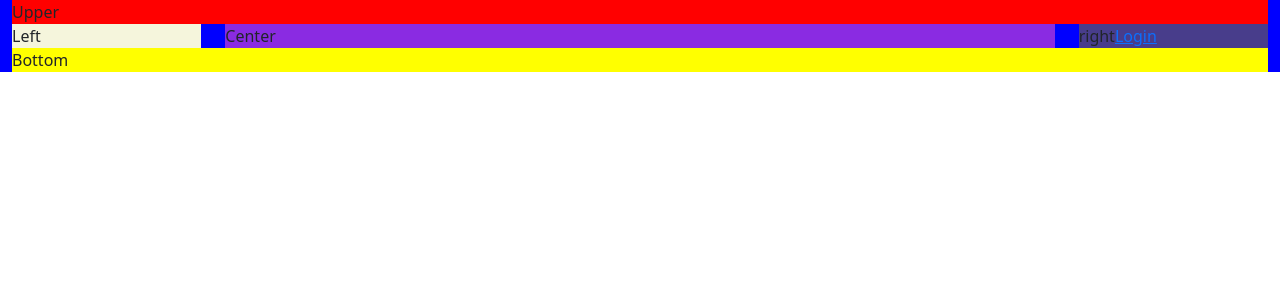
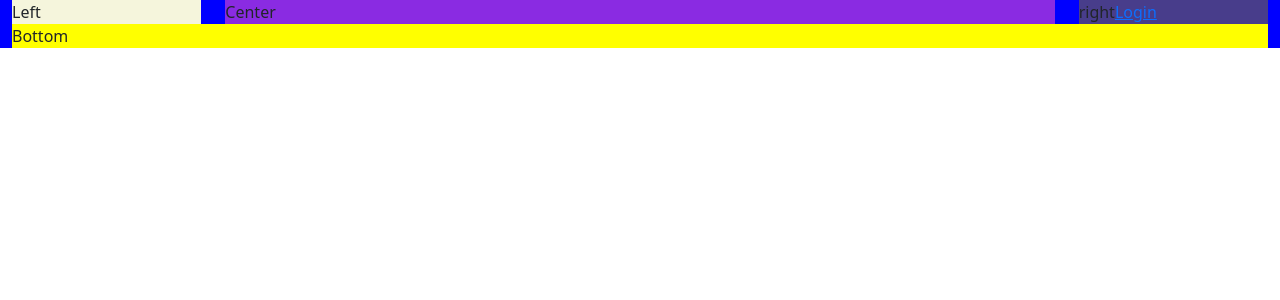
Before and after one commit to uygar-karalalek/E-SHOP, a React app in the folder CMS/: page /#/ in a window 1280 px wide. Shown: the top 300 px of the page. Built offline with nearby package versions, Linux system fonts and the light colour scheme; the HTML template or start-up script is replaced by a standard one.

Commit message:
Wanting to add logo image

```diff
--- a/CMS/src/components/pages/home/Home.tsx
+++ b/CMS/src/components/pages/home/Home.tsx
@@ -25,7 +25,6 @@ export class Home extends React.Component<{}, {}> {
                     <RightBar/>
                 </div>
             </div>
-
             <div className="row">
                 <div className="col-12">
                     <BottomBar/>
--- a/CMS/src/components/pages/home/sub_components/UpperBar.tsx
+++ b/CMS/src/components/pages/home/sub_components/UpperBar.tsx
@@ -4,7 +4,6 @@ export class UpperBar extends React.Component<{}, {}> {
 
     render() {
         return <div style={{backgroundColor: "red"}}>
-            Upper
         </div>;
     }
 
```
Also changed, not shown: 1 other file (tests, documents, lock files or other folders).
